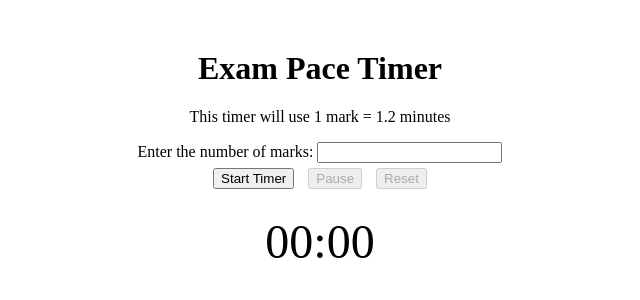
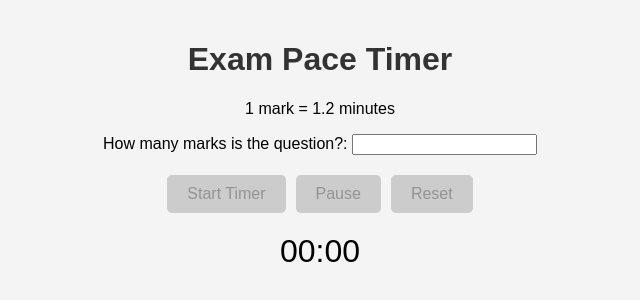
Before and after one commit to isaackengh/exampace, a plain HTML site: page index.html in a window 1280 px wide. Shown: the whole page, without its empty margins (320-960 px from the left). Drawn offline with Linux system fonts and the light colour scheme.

Commit message:
- Simple styling. - Made countdown display time as the user changes the input. - Disabled Start Timer button until an input is in the box. (no need for alert error message). - Reset button also clears the input field

```diff
--- a/index.html
+++ b/index.html
@@ -1,19 +1,21 @@
 <!DOCTYPE html>
 <html lang="en">
+
 <head>
     <meta charset="UTF-8">
     <meta name="viewport" content="width=device-width, initial-scale=1.0">
     <title>Timer and Stopwatch</title>
     <link rel="stylesheet" type="text/css" href="styles.css">
 </head>
+
 <body>
     <div class="container">
         <h1>Exam Pace Timer</h1>
-      <p> This timer will use 1 mark = 1.2 minutes </p>
-        <label for="timeInput">Enter the number of marks:</label>
+        <p>1 mark = 1.2 minutes</p>
+        <label for="timeInput">How many marks is the question?:</label>
         <input type="number" id="timeInput">
         <div id="buttons">
-            <button onclick="startTimer()">Start Timer</button>
+            <button onclick="startTimer()" id="startButton" disabled>Start Timer</button>
             <button onclick="pauseTimer()" id="pauseButton" disabled>Pause</button>
             <button onclick="resetTimer()" id="resetButton" disabled>Reset</button>
         </div>
@@ -22,4 +24,5 @@
     </div>
     <script src="script.js"></script>
 </body>
+
 </html>
--- a/script.js
+++ b/script.js
@@ -5,21 +5,38 @@ let isTimerRunning = false;
 let isTimerPaused = false;
 let timerInterval;
 let stopwatchInterval;
-let percentDisplay = document.getElementById('percentDisplay');
+let percentDisplay = document.getElementById("percentDisplay");
+
+document.getElementById("timeInput").addEventListener("input", function () {
+	let timeInput = parseFloat(this.value);
+	if (!isNaN(timeInput) && timeInput > 0) {
+		let totalSeconds = Math.floor(timeInput * 1.2 * 60);
+		let minutes = Math.floor(totalSeconds / 60);
+		let seconds = totalSeconds % 60;
+		document.getElementById("timerDisplay").innerText = `${minutes < 10 ? "0" : ""}${minutes}:${
+			seconds < 10 ? "0" : ""
+		}${seconds}`;
+		document.getElementById("startButton").disabled = false; // Enable the "Start Timer" button
+	} else {
+		document.getElementById("timerDisplay").innerText = "00:00";
+		document.getElementById("startButton").disabled = true; // Disable the "Start Timer" button
+	}
+});
 
 function startTimer() {
-    let timeInput = parseFloat(document.getElementById('timeInput').value);
-    if (!isNaN(timeInput) && timeInput>0 ) {
+	let timeInput = parseFloat(document.getElementById("timeInput").value);
+	if (!isNaN(timeInput) && timeInput > 0) {
 		totalTimerSeconds = Math.floor(timeInput * 1.2 * 60);
 		timerSeconds = totalTimerSeconds;
 		isTimerRunning = true;
 		isTimerPaused = false;
-        document.getElementById('pauseButton').disabled = false;
-        document.getElementById('resetButton').disabled = false;
-        document.getElementById('timeInput').disabled = true;
+		document.getElementById("pauseButton").disabled = false;
+		document.getElementById("resetButton").disabled = false;
+		document.getElementById("timeInput").disabled = true;
 		clearInterval(timerInterval);
 		clearInterval(stopwatchInterval);
 		timerInterval = setInterval(updateTimer, 1000);
+		updateTimer(); // Update the timer immediately
 	} else {
 		alert("Please enter a valid number.");
 	}
@@ -29,7 +46,9 @@ function updateTimer() {
 	if (timerSeconds >= 0 && isTimerRunning && !isTimerPaused) {
 		let minutes = Math.floor(timerSeconds / 60);
 		let seconds = timerSeconds % 60;
-        document.getElementById('timerDisplay').innerText = `${minutes < 10 ? '0' : ''}${minutes}:${seconds < 10 ? '0' : ''}${seconds}`;
+		document.getElementById("timerDisplay").innerText = `${minutes < 10 ? "0" : ""}${minutes}:${
+			seconds < 10 ? "0" : ""
+		}${seconds}`;
 		percentDisplay.innerText = "";
 		timerSeconds -= 1;
 	} else if (timerSeconds < 0 && isTimerRunning) {
@@ -39,7 +58,7 @@ function updateTimer() {
 
 function startStopwatch() {
 	isTimerRunning = false;
-    document.getElementById('timerDisplay').style.color = 'red';
+	document.getElementById("timerDisplay").style.color = "red";
 	percentDisplay.innerText = "Time is up!";
 	clearInterval(timerInterval);
 	stopwatchInterval = setInterval(updateStopwatch, 1000);
@@ -49,7 +68,9 @@ function updateStopwatch() {
 	if (!isTimerPaused) {
 		let minutes = Math.floor(stopwatchSeconds / 60);
 		let seconds = stopwatchSeconds % 60;
-        document.getElementById('timerDisplay').innerText = `${minutes < 10 ? '0' : ''}${minutes}:${seconds < 10 ? '0' : ''}${seconds}`;
+		document.getElementById("timerDisplay").innerText = `${minutes < 10 ? "0" : ""}${minutes}:${
+			seconds < 10 ? "0" : ""
+		}${seconds}`;
 		stopwatchSeconds += 1;
 	}
 }
@@ -57,7 +78,7 @@ function updateStopwatch() {
 function pauseTimer() {
 	isTimerPaused = !isTimerPaused;
 	if (isTimerPaused) {
-        document.getElementById('pauseButton').innerText = "Resume";
+		document.getElementById("pauseButton").innerText = "Resume";
 		if (timerSeconds >= 0) {
 			let percentRemaining = (timerSeconds / totalTimerSeconds) * 100;
 			percentDisplay.innerText = `${percentRemaining.toFixed(0)}%`;
@@ -66,12 +87,14 @@ function pauseTimer() {
 			let totalSeconds = totalTimerSeconds - timerSeconds + stopwatchSeconds;
 			let minutes = Math.floor(totalSeconds / 60);
 			let seconds = totalSeconds % 60;
-            percentDisplay.innerText = `Total Time: ${minutes < 10 ? '0' : ''}${minutes}:${seconds < 10 ? '0' : ''}${seconds}`;
+			percentDisplay.innerText = `Total Time: ${minutes < 10 ? "0" : ""}${minutes}:${
+				seconds < 10 ? "0" : ""
+			}${seconds}`;
 		}
 		clearInterval(timerInterval);
 		clearInterval(stopwatchInterval);
 	} else {
-        document.getElementById('pauseButton').innerText = "Pause";
+		document.getElementById("pauseButton").innerText = "Pause";
 		percentDisplay.innerText = "";
 		if (timerSeconds >= 0) {
 			timerInterval = setInterval(updateTimer, 1000);
@@ -87,23 +110,24 @@ function resetTimer() {
 	timerSeconds = 0;
 	totalTimerSeconds = 0;
 	stopwatchSeconds = 0;
-    document.getElementById('timerDisplay').innerText = "00:00";
-    document.getElementById('timerDisplay').style.color = 'black';
+	document.getElementById("timerDisplay").innerText = "00:00";
+	document.getElementById("timerDisplay").style.color = "black";
 	percentDisplay.innerText = "";
-    document.getElementById('pauseButton').innerText = "Pause";
-    document.getElementById('pauseButton').disabled = true;
-    document.getElementById('resetButton').disabled = true;
-    document.getElementById('timeInput').disabled = false;
+	document.getElementById("pauseButton").innerText = "Pause";
+	document.getElementById("pauseButton").disabled = true;
+	document.getElementById("resetButton").disabled = true;
+	document.getElementById("timeInput").disabled = false;
+	document.getElementById("timeInput").value = ""; // Clear the input
 	clearInterval(timerInterval);
 	clearInterval(stopwatchInterval);
 }
 
 function updatePercentColor(percent) {
 	if (percent >= 25) {
-        percentDisplay.style.color = 'green';
+		percentDisplay.style.color = "green";
 	} else if (percent >= 10) {
-        percentDisplay.style.color = 'yellow';
+		percentDisplay.style.color = "yellow";
 	} else {
-        percentDisplay.style.color = 'red';
+		percentDisplay.style.color = "red";
 	}
 }
--- a/styles.css
+++ b/styles.css
@@ -1,18 +1,49 @@
-.container {
-    text-align: center;
-    margin-top: 50px;
+body {
+	font-family: Arial, sans-serif;
+	background-color: #f4f4f4;
+	margin: 0;
+	padding: 0;
 }
 
-#buttons button {
-    margin: 5px;
+.container {
+	width: 80%;
+	text-align: center;
+	margin: 0 auto;
+	padding: 20px;
+}
+
+h1 {
+	text-align: center;
+	color: #333;
+}
+
+#buttons {
+	display: flex;
+	justify-content: center;
+	gap: 10px;
+	margin-top: 20px;
+}
+
+button {
+	padding: 10px 20px;
+	font-size: 16px;
+	border: none;
+	border-radius: 5px;
+	cursor: pointer;
+}
+
+button[disabled] {
+	background-color: #ccc;
+	cursor: not-allowed;
 }
 
 #timerDisplay {
-    font-size: 48px;
-    margin-top: 20px;
+	font-size: 2em;
+	text-align: center;
+	margin-top: 20px;
 }
 
 #percentDisplay {
-    font-size: 24px;
-    margin-top: 10px;
+	text-align: center;
+	margin-top: 10px;
 }
```
Lines whose indentation alone changed are shown as unchanged.
